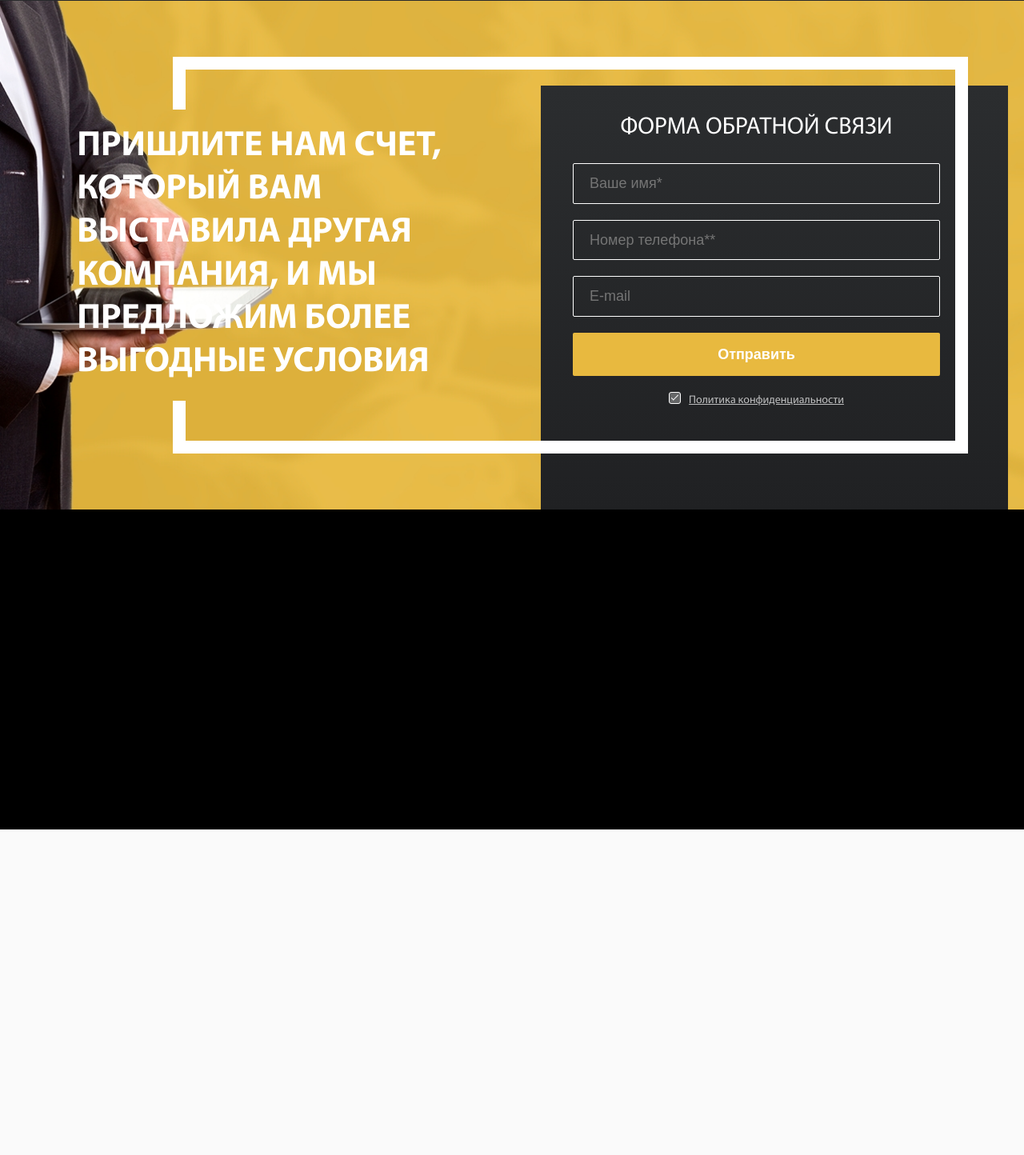
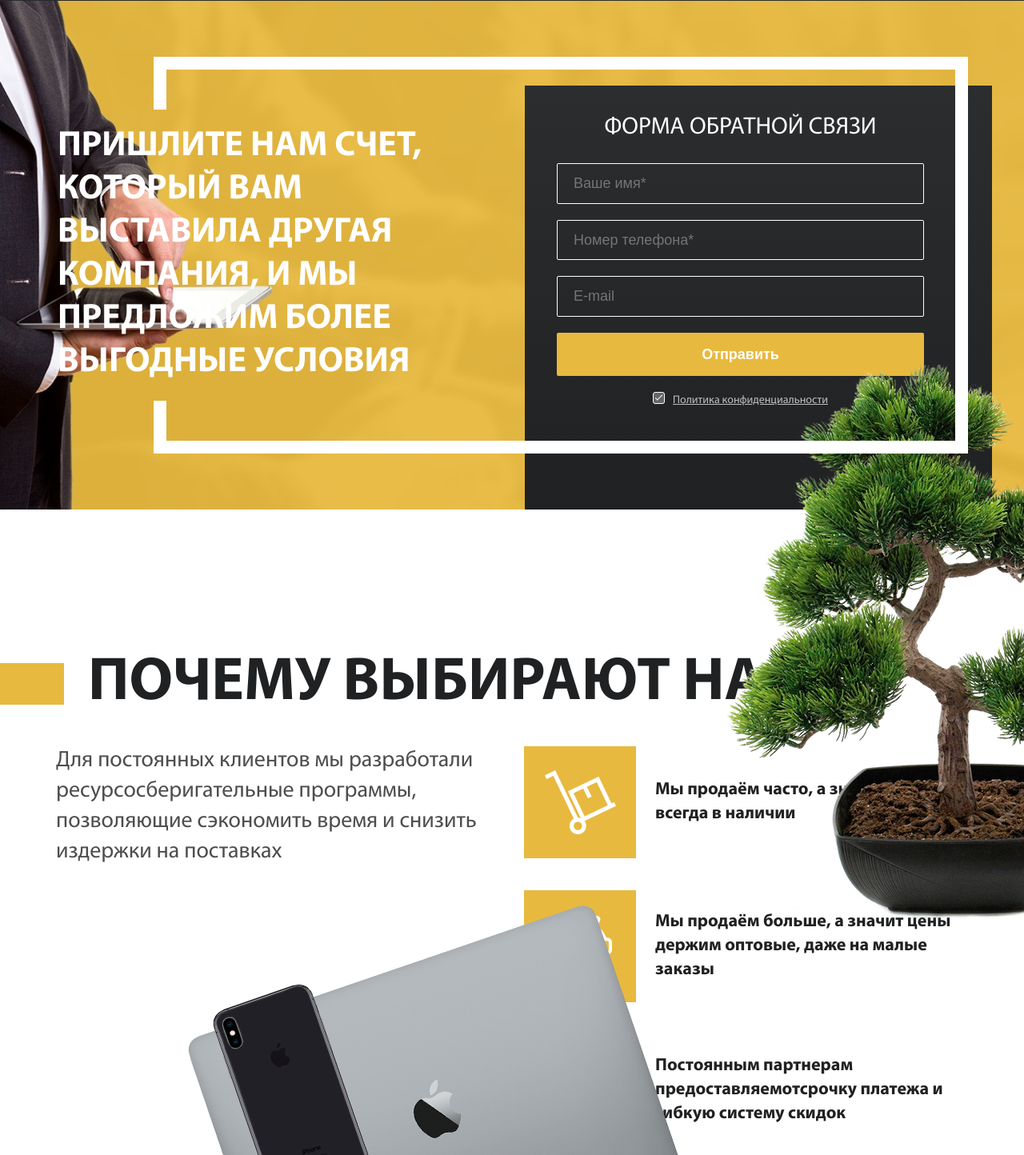
Before and after one commit to Ozimnadius/gk-akademi.io, a PHP site: page / in a window 1280 px wide. Shown: the part 5056-6500 px from the top of the page at 80% size. Before the commit the page ends 6093 px from the top, so only its background shows below. Run offline with PHP 8.4, Linux system fonts and the light colour scheme.

Commit message:
section Why

```diff
--- a/css/main.css
+++ b/css/main.css
@@ -936,8 +936,8 @@ img {
   margin-left: 15px;
   margin-right: 15px;
   word-wrap: break-word;
-  width: calc(87.5% - 30px);
-  margin-left: calc(12.5% + 15px);
+  width: calc(89.58333% - 30px);
+  margin-left: calc(10.41667% + 15px);
   border: 16px solid #ffffff;
   border-left: none;
   margin-bottom: 70px;
@@ -981,7 +981,7 @@ img {
 
 .feed__form {
   position: absolute;
-  right: -20px;
+  right: 0;
   bottom: 0;
 }
 
@@ -1122,6 +1122,108 @@ img {
   opacity: .7;
 }
 
+/*-----------------SECTION-WHY--------------------*/
+.why {
+  padding: 180px 0 150px 0;
+  position: relative;
+}
+
+.why__bg1 {
+  position: absolute;
+  top: -185px;
+  right: -180px;
+  width: 561px;
+}
+
+.why__bg2 {
+  position: absolute;
+  bottom: -80px;
+  left: 235px;
+}
+
+.why__title {
+  display: -webkit-box;
+  display: -ms-flexbox;
+  display: flex;
+  -webkit-box-align: center;
+  -ms-flex-align: center;
+  align-items: center;
+  margin-bottom: 40px;
+}
+
+.why__title-line {
+  -webkit-box-flex: 1;
+  -ms-flex-positive: 1;
+  flex-grow: 1;
+  height: 52px;
+  background-color: #e8b93f;
+}
+
+.why__title-container {
+  min-width: 1200px;
+  padding: 0 30px;
+  -webkit-box-flex: 1;
+  -ms-flex-positive: 1;
+  flex-grow: 1;
+}
+
+.why__title-text {
+  line-height: 1;
+  text-transform: uppercase;
+}
+
+.why__left, .why__right {
+  -webkit-box-sizing: border-box;
+  box-sizing: border-box;
+  margin-left: 15px;
+  margin-right: 15px;
+  word-wrap: break-word;
+  width: calc(50% - 30px);
+}
+
+.why__content {
+  opacity: 0.8;
+  font-size: 28px;
+  line-height: 1.35714;
+}
+
+.why__item {
+  display: -webkit-box;
+  display: -ms-flexbox;
+  display: flex;
+  -webkit-box-align: center;
+  -ms-flex-align: center;
+  align-items: center;
+  margin-bottom: 40px;
+}
+
+.why__item:last-child {
+  margin-bottom: 0;
+}
+
+.why__item-img {
+  min-width: 140px;
+  width: 140px;
+  height: 140px;
+  background-color: #e8b93f;
+  display: -webkit-box;
+  display: -ms-flexbox;
+  display: flex;
+  -webkit-box-align: center;
+  -ms-flex-align: center;
+  align-items: center;
+  -webkit-box-pack: center;
+  -ms-flex-pack: center;
+  justify-content: center;
+  margin-right: 24px;
+}
+
+.why__item-text {
+  font-size: 22px;
+  font-weight: 700;
+  line-height: 1.36364;
+}
+
 /*------------------------SECTION-FOOTER---------------------*/
 .footer {
   height: 400px;
--- a/css/main.scss
+++ b/css/main.scss
@@ -39,6 +39,8 @@ $font-size: 18px;
 @import "sections/_perspectives";
 /*-----------------SECTION-FEED--------------------*/
 @import "sections/_feed";
+/*-----------------SECTION-WHY--------------------*/
+@import "sections/_why";
 /*------------------------SECTION-FOOTER---------------------*/
 @import "sections/_footer";
 
--- a/css/sections/_feed.scss
+++ b/css/sections/_feed.scss
@@ -7,8 +7,8 @@
 
   &__title {
     @include col;
-    @include size(21);
-    @include offset-left(3);
+    @include size(21.5);
+    @include offset-left(2.5);
     border: 16px solid $bg;
     border-left: none;
     margin-bottom: 70px;
@@ -51,7 +51,7 @@
 
   &__form {
     position: absolute;
-    right: -20px;
+    right: 0;
     bottom: 0;
   }
 }
--- /dev/null
+++ b/css/sections/_why.scss
@@ -0,0 +1,81 @@
+.why {
+  padding: 180px 0 150px 0;
+  position: relative;
+
+  &__bg1 {
+    position: absolute;
+    top: -185px;
+    right: -180px;
+    width: 561px;
+  }
+
+  &__bg2 {
+    position: absolute;
+    bottom: -80px;
+    left: 235px;
+  }
+
+
+  &__title {
+    display: flex;
+    align-items: center;
+    margin-bottom: 40px;
+
+    &-line {
+      flex-grow: 1;
+      height: 52px;
+      background-color: $yellow;
+    }
+    &-container {
+      min-width: 1200px;
+      padding: 0 30px;
+      flex-grow: 1;
+
+    }
+    &-text {
+      line-height: 1;
+      text-transform: uppercase;
+    }
+  }
+
+  &__left, &__right {
+    @include col;
+    @include size(12);
+  }
+
+  &__content {
+
+    opacity: 0.8;
+    font-size: 28px;
+    line-height: lh(28px,38px);
+  }
+
+
+  &__item {
+    display: flex;
+    align-items: center;
+    margin-bottom: 40px;
+
+    &:last-child {
+      margin-bottom: 0;
+    }
+
+
+    &-img {
+      min-width: 140px;
+      width: 140px;
+      height: 140px;
+      background-color: $yellow;
+      display: flex;
+      align-items: center;
+      justify-content: center;
+      margin-right: 24px;
+    }
+
+    &-text {
+      font-size: 22px;
+      font-weight: 700;
+      line-height: lh(22px,30px);
+    }
+  }
+}
--- a/index.html
+++ b/index.html
@@ -643,7 +643,7 @@
                                 </div>
                                 <div class="form__field">
                                     <input type="tel" name="tel" class="form__input" required
-                                           placeholder="Номер телефона**">
+                                           placeholder="Номер телефона*">
                                 </div>
                                 <div class="form__field">
                                     <input type="email" name="email" class="form__input" placeholder="E-mail">
@@ -675,6 +675,76 @@
                 </div>
             </section>
             <!-- END feed -->
+
+            <!-- why -->
+            <section class="why">
+
+                <div class="why__bg1">
+                    <img src="images/bg/bg-why1.png" alt="" class="why__bg1-img">
+                </div>
+                <div class="why__bg2">
+                    <img src="images/bg/bg-why2.png" alt="" class="why__bg2-img">
+                </div>
+
+                <!-- title -->
+                <div class="why__title">
+                    <div class="why__title-line"></div>
+                    <div class="why__title-container">
+                        <h2 class="why__title-text">
+                            почему выбирают нас?
+                        </h2>
+                    </div>
+                </div>
+                <!-- END title -->
+
+                <div class="container">
+                    <div class="row">
+
+                        <div class="why__left">
+                            <div class="why__content">
+                                Для постоянных клиентов мы разработали ресурсосберигательные программы, позволяющие
+                                сэкономить время и снизить издержки на поставках
+                            </div>
+                        </div>
+
+                        <div class="why__right">
+                            <div class="why__items">
+                                <div class="why__item">
+                                    <div class="why__item-img">
+                                        <img src="images/content/why/why1.png" alt="Мы продаём часто, а значит товар всегда в наличии" class="why__item-pic">
+                                    </div>
+                                    <div class="why__item-text">
+                                        Мы продаём часто,
+                                        а значит товар всегда в наличии
+                                    </div>
+                                </div>
+                                <div class="why__item">
+                                    <div class="why__item-img">
+                                        <img src="images/content/why/why2.png" alt="Мы продаём больше, а значит цены держим оптовые, даже на малые заказы" class="why__item-pic">
+                                    </div>
+                                    <div class="why__item-text">
+                                        Мы продаём больше, а значит цены держим оптовые, даже на малые заказы
+                                    </div>
+                                </div>
+                                <div class="why__item">
+                                    <div class="why__item-img">
+                                        <img src="images/content/why/why3.png" alt="Постоянным партнерам предоставляемотсрочку платежа и гибкую систему скидок" class="why__item-pic">
+                                    </div>
+                                    <div class="why__item-text">
+                                        Постоянным партнерам предоставляемотсрочку платежа
+                                        и гибкую систему скидок
+                                    </div>
+                                </div>
+                            </div>
+                        </div>
+
+                    </div>
+                </div>
+
+
+
+            </section>
+            <!-- END why -->
 
         </main>
     </div>
```
Also changed, not shown: images/bg/bg-why1.png (added), images/bg/bg-why2.png (added), images/content/why/why1.png (added), images/content/why/why2.png (added), images/content/why/why3.png (added), 1 other file.
